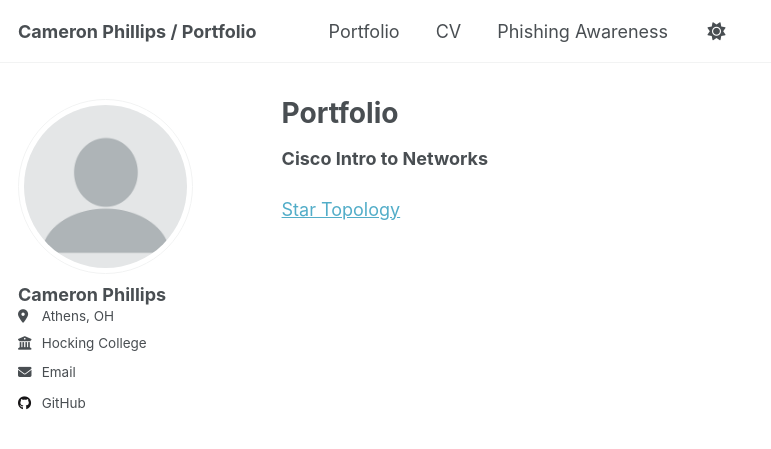
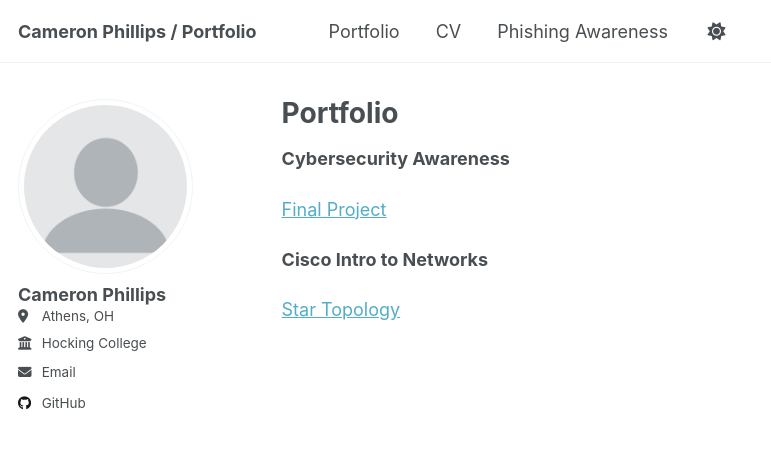
Before and after one commit to phillipsc2/portfolio-phillipsc2, a Jekyll site: the page built from _pages/portfolio.md, in a window 1280 px wide. Shown: the top 449 px of the page, without its empty margins (0-771 px from the left). Built offline with Jekyll 4.4.1, drawn with Linux system fonts in a browser that asks for light colours.

Commit message:
Update portfolio.md

```diff
--- a/_pages/portfolio.md
+++ b/_pages/portfolio.md
@@ -4,6 +4,10 @@
 permalink: /portfolio/
 author_profile: true
 ---
+**Cybersecurity Awareness**
+
+[Final Project](/portfolio/Final_Project)
+
 **Cisco Intro to Networks**
 
 [Star Topology](/portfolio/Star_Topology)
```
